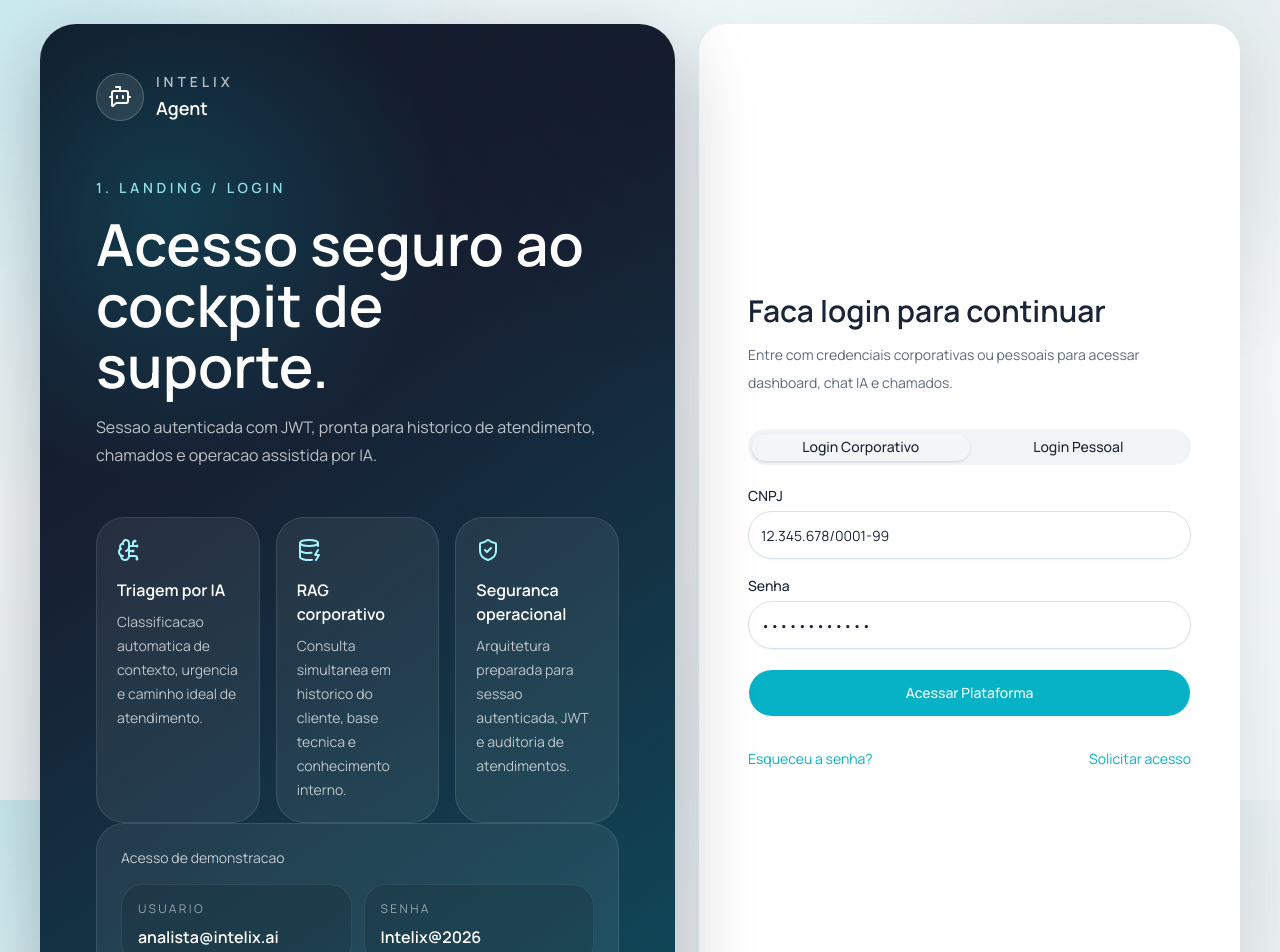
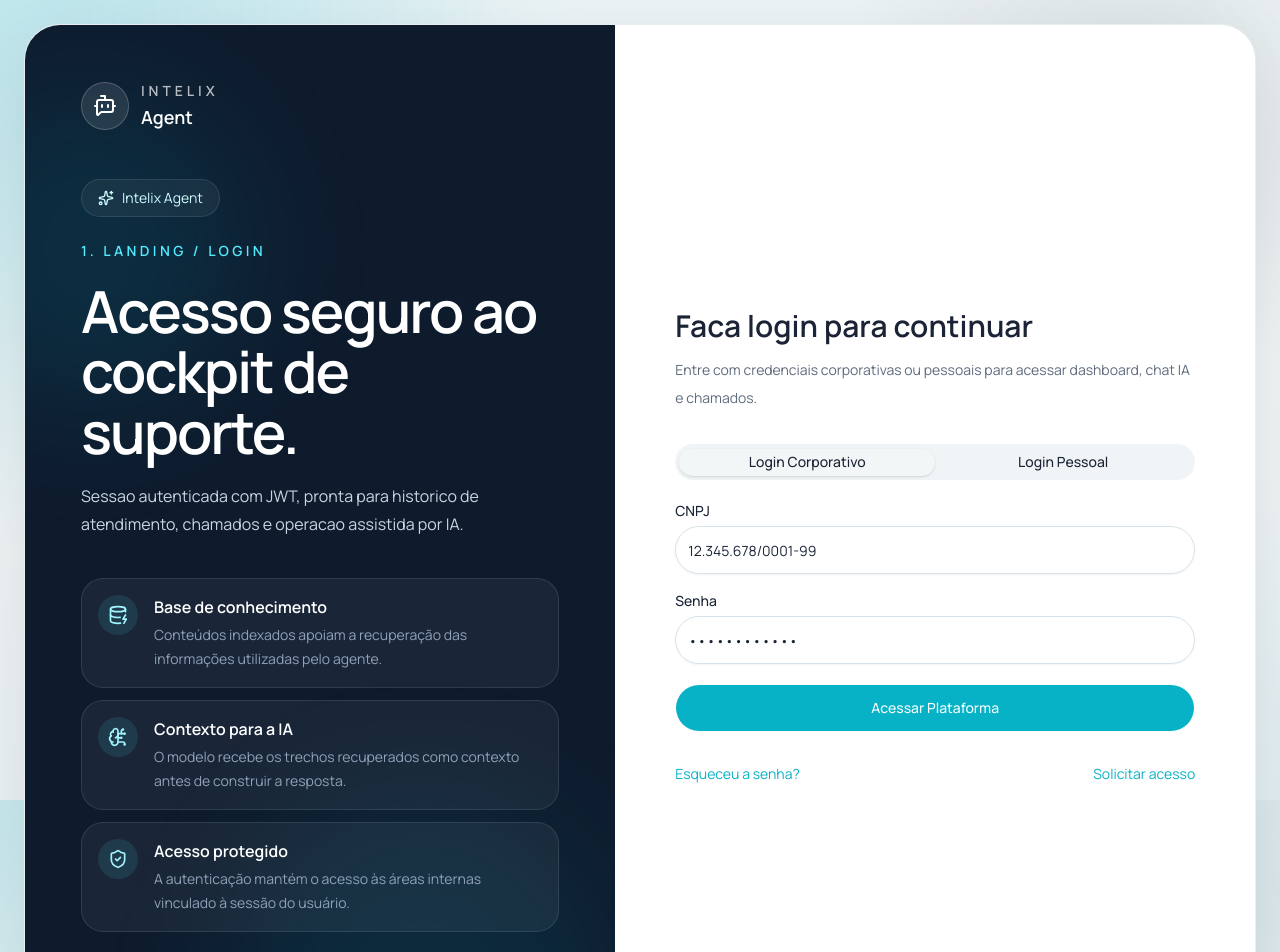
Before and after one commit to depinegui/intelix-agent, a Next.js app: page /login in a window 1280 px wide. Shown: the top 952 px of the page. Built offline with nearby package versions, Linux system fonts and the light colour scheme; no server answers.

Commit message:
style: redesign authentication shell

```diff
--- a/components/auth/auth-shell.tsx
+++ b/components/auth/auth-shell.tsx
@@ -1,25 +1,25 @@
 import type { ReactNode } from "react";
-import { BrainCircuit, DatabaseZap, ShieldCheck } from "lucide-react";
+import { BrainCircuit, DatabaseZap, ShieldCheck, Sparkles } from "lucide-react";
 import { BrandMark } from "@/components/brand-mark";
 
 const bullets = [
   {
-    icon: BrainCircuit,
-    title: "Triagem por IA",
+    icon: DatabaseZap,
+    title: "Base de conhecimento",
     description:
-      "Classificacao automatica de contexto, urgencia e caminho ideal de atendimento.",
+      "Conteúdos indexados apoiam a recuperação das informações utilizadas pelo agente.",
   },
   {
-    icon: DatabaseZap,
-    title: "RAG corporativo",
+    icon: BrainCircuit,
+    title: "Contexto para a IA",
     description:
-      "Consulta simultanea em historico do cliente, base tecnica e conhecimento interno.",
+      "O modelo recebe os trechos recuperados como contexto antes de construir a resposta.",
   },
   {
     icon: ShieldCheck,
-    title: "Seguranca operacional",
+    title: "Acesso protegido",
     description:
-      "Arquitetura preparada para sessao autenticada, JWT e auditoria de atendimentos.",
+      "A autenticação mantém o acesso às áreas internas vinculado à sessão do usuário.",
   },
 ];
 
@@ -37,61 +37,60 @@ export function AuthShell({
   children,
 }: AuthShellProps) {
   return (
-    <main className="min-h-screen px-4 py-6 md:px-6 lg:px-10">
-      <div className="mx-auto grid min-h-[calc(100vh-3rem)] max-w-[1560px] gap-6 lg:grid-cols-[1.08fr_0.92fr]">
-        <section className="hero-shell relative overflow-hidden rounded-[36px] px-6 py-8 text-white shadow-[0_26px_80px_rgba(10,19,32,0.28)] md:px-10 md:py-10 lg:px-14 lg:py-12">
+    <main className="min-h-screen bg-[radial-gradient(circle_at_15%_15%,rgba(21,184,205,0.12),transparent_30%),radial-gradient(circle_at_85%_80%,rgba(21,184,205,0.08),transparent_30%)] px-4 py-4 md:px-6 md:py-6">
+      <div className="mx-auto grid min-h-[calc(100vh-2rem)] max-w-[1480px] overflow-hidden rounded-[36px] border border-border/70 bg-white shadow-[0_28px_90px_rgba(15,23,42,0.12)] md:min-h-[calc(100vh-3rem)] lg:grid-cols-[0.96fr_1.04fr]">
+        <section className="relative overflow-hidden bg-[#0e1b2d] px-7 py-10 text-white md:px-10 lg:px-14 lg:py-14">
+          <div className="pointer-events-none absolute -left-24 top-16 size-80 rounded-full bg-cyan-400/10 blur-3xl" />
+          <div className="pointer-events-none absolute -bottom-28 right-0 size-96 rounded-full bg-primary/10 blur-3xl" />
+
           <div className="relative z-10 flex h-full flex-col">
             <BrandMark inverted />
-            <div className="mt-14 max-w-2xl space-y-4">
-              <p className="text-sm font-semibold tracking-[0.26em] text-cyan-200/88 uppercase">
+
+            <div className="mt-12 max-w-2xl">
+              <div className="mb-6 inline-flex items-center gap-2 rounded-full border border-white/10 bg-white/5 px-4 py-2 text-sm text-cyan-100">
+                <Sparkles className="size-4" />
+                Intelix Agent
+              </div>
+              <p className="text-sm font-semibold tracking-[0.24em] text-cyan-300 uppercase">
                 {eyebrow}
               </p>
-              <h1 className="text-4xl leading-tight font-semibold md:text-5xl lg:text-[58px] lg:leading-[1.05]">
+              <h1 className="mt-5 text-4xl leading-tight font-semibold tracking-[-0.035em] md:text-5xl lg:text-[58px] lg:leading-[1.04]">
                 {title}
               </h1>
-              <p className="max-w-xl text-sm leading-7 text-white/72 md:text-base">
+              <p className="mt-5 max-w-xl text-base leading-7 text-slate-300">
                 {description}
               </p>
             </div>
 
-            <div className="mt-12 grid gap-4 md:grid-cols-3">
-              {bullets.map((bullet) => (
+            <div className="mt-10 grid gap-3">
+              {bullets.map((bullet) => {
+                const Icon = bullet.icon;
+                return (
                   <div
                     key={bullet.title}
-                  className="rounded-[28px] border border-white/10 bg-white/7 p-5"
+                    className="flex gap-4 rounded-[22px] border border-white/10 bg-white/5 p-4"
                   >
-                  <bullet.icon className="mb-4 size-6 text-cyan-200" />
-                  <p className="text-base font-semibold">{bullet.title}</p>
-                  <p className="mt-2 text-sm leading-6 text-white/70">
+                    <div className="flex size-10 shrink-0 items-center justify-center rounded-2xl bg-cyan-300/10 text-cyan-200">
+                      <Icon className="size-5" />
+                    </div>
+                    <div>
+                      <p className="font-semibold">{bullet.title}</p>
+                      <p className="mt-1 text-sm leading-6 text-slate-400">
                         {bullet.description}
                       </p>
                     </div>
-              ))}
+                  </div>
+                );
+              })}
             </div>
 
-            <div className="mt-auto rounded-[28px] border border-white/10 bg-white/7 p-6">
-              <p className="text-sm text-white/72">Acesso de demonstracao</p>
-              <div className="mt-4 grid gap-3 md:grid-cols-2">
-                <div className="rounded-[22px] border border-white/8 bg-black/12 p-4">
-                  <p className="text-xs tracking-[0.2em] text-white/54 uppercase">
-                    Usuario
+            <p className="mt-auto pt-10 text-xs leading-5 text-slate-500">
+              Intelix Agent · Inteligência Artificial aplicada ao suporte técnico em sistemas de gestão empresarial.
             </p>
-                  <p className="mt-2 text-base font-semibold">
-                    analista@intelix.ai
-                  </p>
-                </div>
-                <div className="rounded-[22px] border border-white/8 bg-black/12 p-4">
-                  <p className="text-xs tracking-[0.2em] text-white/54 uppercase">
-                    Senha
-                  </p>
-                  <p className="mt-2 text-base font-semibold">Intelix@2026</p>
-                </div>
-              </div>
-            </div>
           </div>
         </section>
 
-        <section className="surface-card flex items-center justify-center p-6 md:p-8 lg:p-12">
+        <section className="flex items-center justify-center bg-white px-7 py-10 md:px-10 lg:px-14 lg:py-14">
           <div className="w-full max-w-[520px]">{children}</div>
         </section>
       </div>
```
Lines whose indentation alone changed are shown as unchanged.
